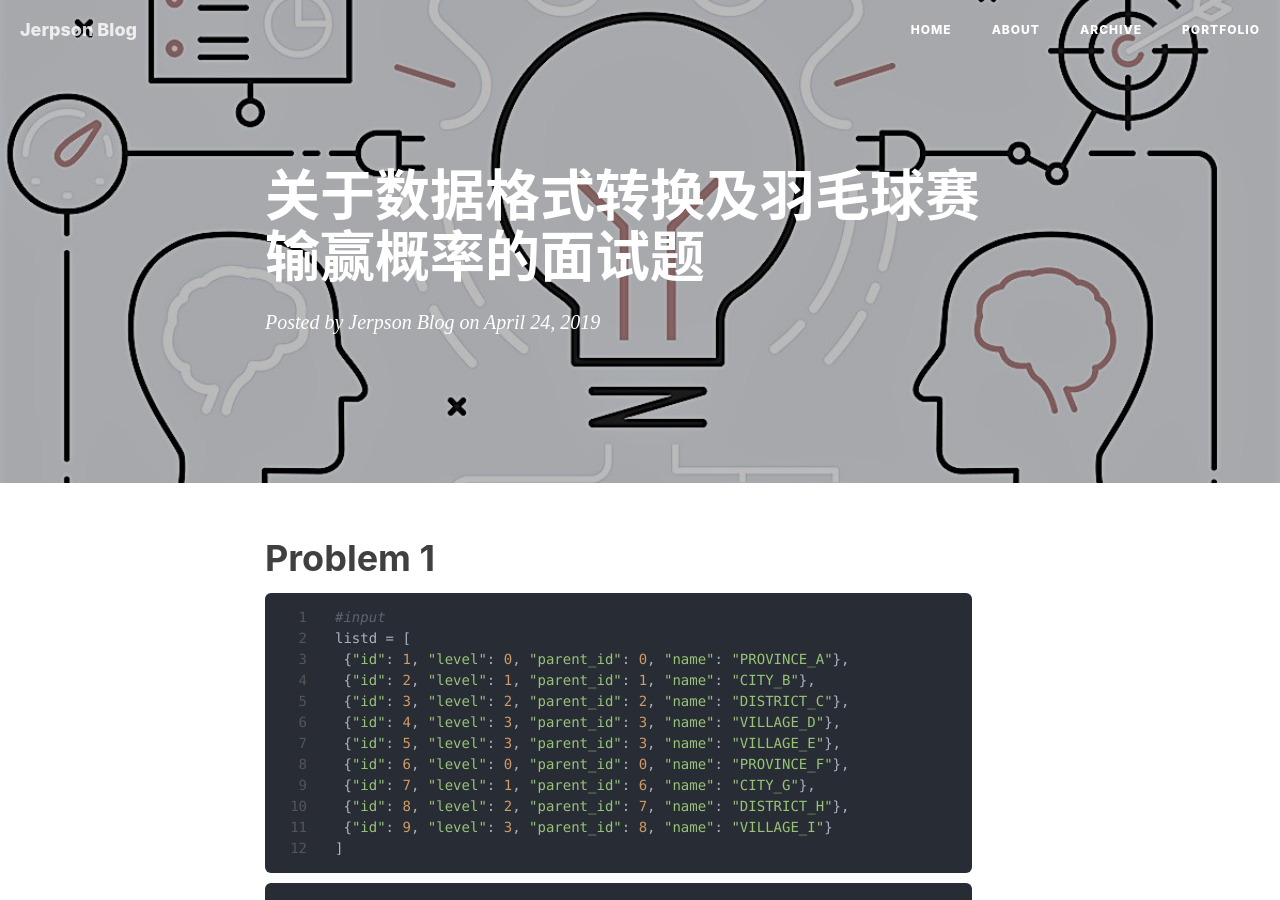
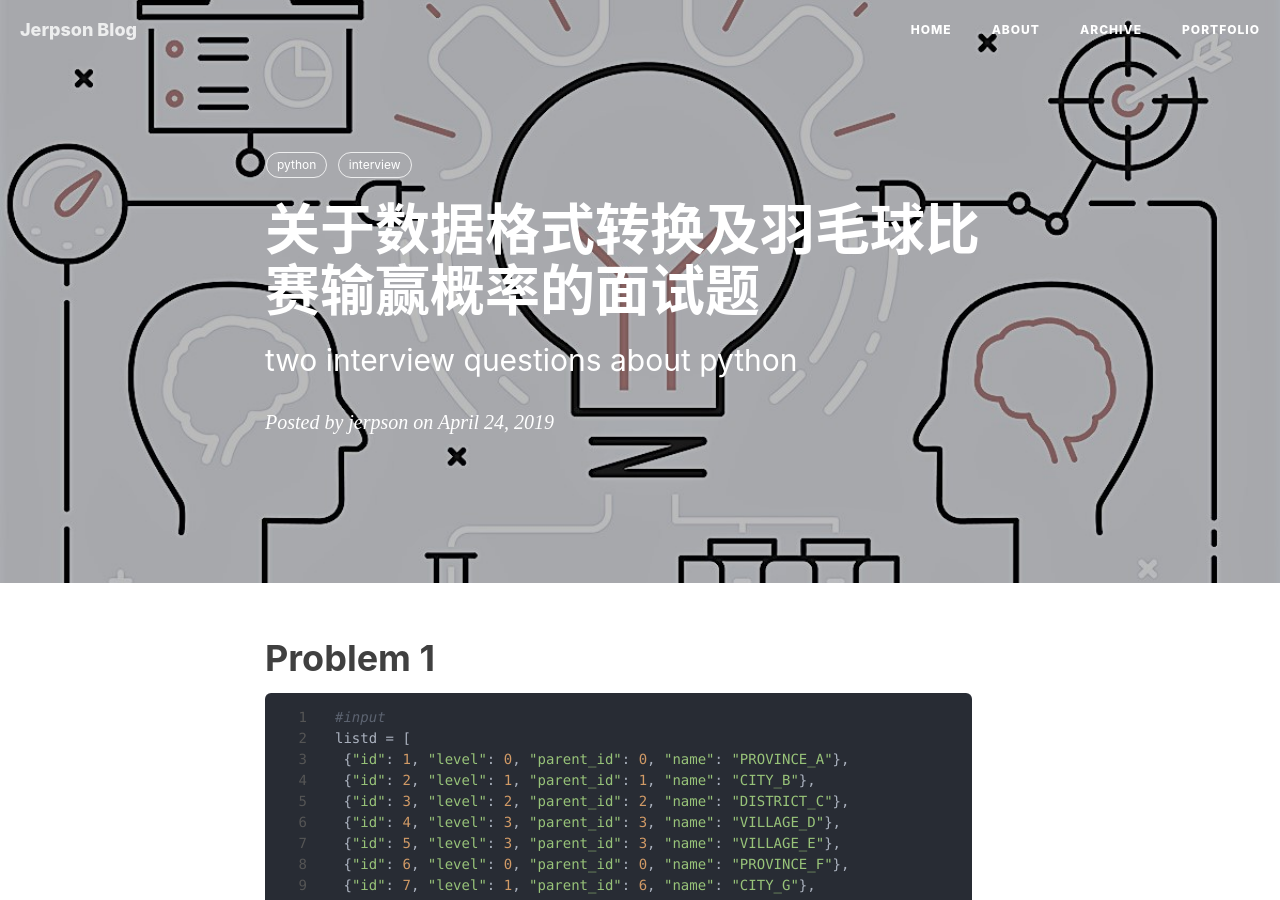
Before and after one commit to PaulJXu/pauljxu.github.io, a Jekyll site: the page built from _posts/2019-04-24-关于数据格式转换及羽毛球赛输赢概率的面试题.md, in a window 1280 px wide and 900 px high. Built offline with Jekyll 4.4.1, drawn with Linux system fonts in a browser that asks for light colours; nearby versions of some CDN libraries; our own code applies the rules of GitHub Pages for plain Markdown files; comment, search, counter and statistics services are not loaded.

Commit message:
Update 2019-04-24-关于数据格式转换及羽毛球赛输赢概率的面试题.md

```diff
--- a/_posts/2019-04-24-关于数据格式转换及羽毛球赛输赢概率的面试题.md
+++ b/_posts/2019-04-24-关于数据格式转换及羽毛球赛输赢概率的面试题.md
@@ -1,3 +1,12 @@
+---
+layout: post
+title: 关于数据格式转换及羽毛球比赛输赢概率的面试题
+subtitle: two interview questions about python
+author: jerpson
+tags:
+   - python
+   - interview
+---
 
 # Problem 1
 
```
